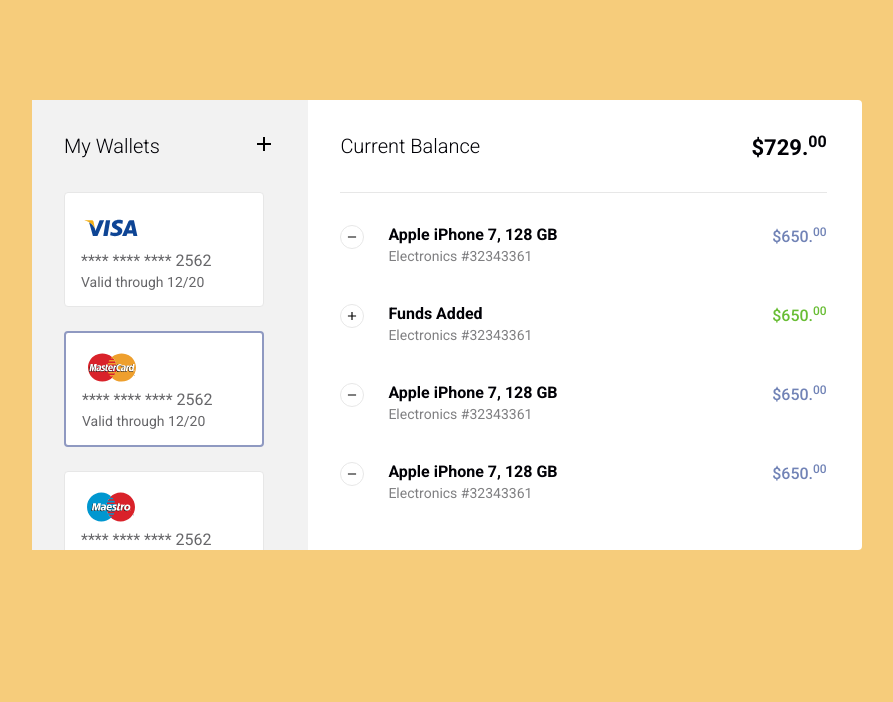
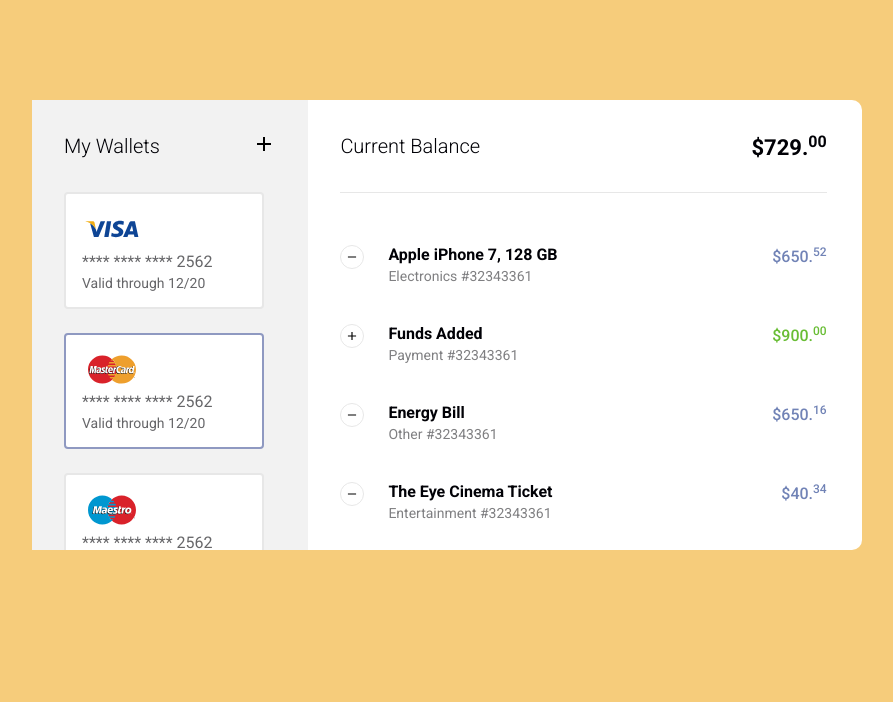
Before and after one commit to jenem66/digital_wallet_practice, a plain HTML site: page index.html in a window 1280 px wide. Shown: the whole page, without its empty margins (193-1086 px from the left). Drawn offline with Linux system fonts and the light colour scheme.

Commit message:
updated scroll properties and added current balance items

```diff
--- a/index.html
+++ b/index.html
@@ -53,7 +53,7 @@
           </div>
         </div>
         <div class="payment_history__cost">
-          $650.<sup class="cents">00</sup>
+          $650.<sup class="cents">52</sup>
         </div>
       </div>
 
@@ -64,11 +64,11 @@
             Funds Added
           </div>
           <div class="payment_history__invoice">
-            Electronics #32343361
+            Payment #32343361
           </div>
         </div>
         <div class="payment_history__cost refund">
-          $650.<sup class="cents">00</sup>
+          $900.<sup class="cents">00</sup>
         </div>
       </div>
 
@@ -76,14 +76,14 @@
         <img class="payment_history__status"src="img/minus.svg" alt="payment">
         <div class="payment_history__info">
           <div class="payment_history__title">
-            Apple iPhone 7, 128 GB
+            Energy Bill
           </div>
           <div class="payment_history__invoice">
-            Electronics #32343361
+            Other #32343361
           </div>
         </div>
         <div class="payment_history__cost">
-          $650.<sup class="cents">00</sup>
+          $650.<sup class="cents">16</sup>
         </div>
       </div>
 
@@ -91,14 +91,44 @@
         <img class="payment_history__status"src="img/minus.svg" alt="payment">
         <div class="payment_history__info">
           <div class="payment_history__title">
-            Apple iPhone 7, 128 GB
+            The Eye Cinema Ticket
           </div>
           <div class="payment_history__invoice">
-            Electronics #32343361
+            Entertainment #32343361
           </div>
         </div>
         <div class="payment_history__cost">
-          $650.<sup class="cents">00</sup>
+          $40.<sup class="cents">34</sup>
+        </div>
+      </div>
+
+      <div class="payment_history">
+        <img class="payment_history__status"src="img/minus.svg" alt="payment">
+        <div class="payment_history__info">
+          <div class="payment_history__title">
+           McFood Restaurant
+          </div>
+          <div class="payment_history__invoice">
+            Cafes #32343361
+          </div>
+        </div>
+        <div class="payment_history__cost">
+          $10.<sup class="cents">89</sup>
+        </div>
+      </div>
+
+      <div class="payment_history">
+        <img class="payment_history__status"src="img/minus.svg" alt="payment">
+        <div class="payment_history__info">
+          <div class="payment_history__title">
+            Gas Station
+          </div>
+          <div class="payment_history__invoice">
+            Other #32343361
+          </div>
+        </div>
+        <div class="payment_history__cost">
+          $30.<sup class="cents">00</sup>
         </div>
       </div>
 
--- a/styles.css
+++ b/styles.css
@@ -36,7 +36,7 @@ a{
     display: flex;
     height: 45rem;
     margin: 0 auto;
-    border-radius: .4rem;
+    border-radius: 1rem;
 }
 
 .header{
@@ -50,9 +50,15 @@ a{
     display: flex;
     flex-direction: column;
     flex-basis: 33.3%;
-    overflow: scroll;
     background: #F2F2F2;
     padding: 3.2rem ;
+    overflow: hidden;
+    transition: ease-in .2s;
+    overflow: auto;
+}
+
+.my_wallets:hover{
+    /* overflow: scroll; */
 }
 
 .my_wallets__card {
@@ -61,9 +67,14 @@ a{
     padding: 1.6rem;
     width: 20rem;
     background: #fff;
-    border: 1px #e7e7e7 solid;
+    border: 2px #e7e7e7 solid;
     border-radius: .4rem;
     margin-bottom: 2.4rem;
+    transition: ease-in-out .3s;
+}
+
+.my_wallets__card:hove {
+    border: 2px #8F99C1 solid;
 }
 
 .exp_date,
@@ -80,7 +91,7 @@ a{
     border: 2px #8F99C1 solid;
 }
 
-.my_wallets__card::hover{
+.my_wallets__card:hover{
     border: 2px #8F99C1 solid;
 }
 
@@ -89,8 +100,13 @@ a{
 }
 .current_balance {
     flex-basis: 66.3%;
-    overflow: scroll;
+    overflow: hidden;
     padding: 3.2rem ;
+    overflow: auto;
+}
+
+.current_balance:hover{
+    /* overflow: auto; */
 }
 
 .current_balance__header {
@@ -109,8 +125,14 @@ a{
 
 .payment_history{
     display: flex;
-    margin-bottom: 4rem;
+    padding: 2rem 0;
+    transition: ease-in-out .2;
 }
+
+/* .payment_history:hover{
+    background: #f8f8f8;
+    border-radius: 4px;
+} */
 
 .payment_history__info {
     flex-grow: 1;
```
